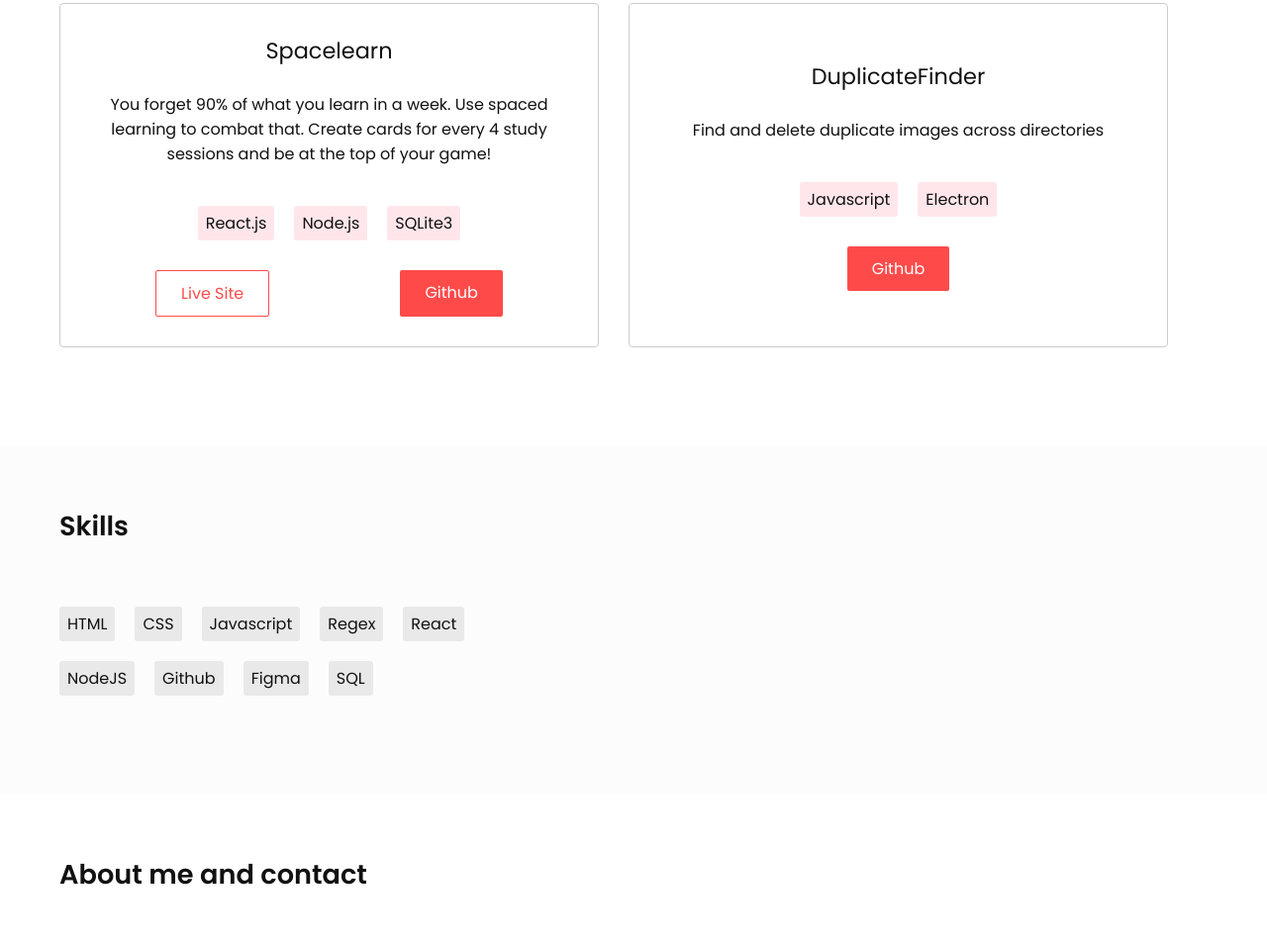
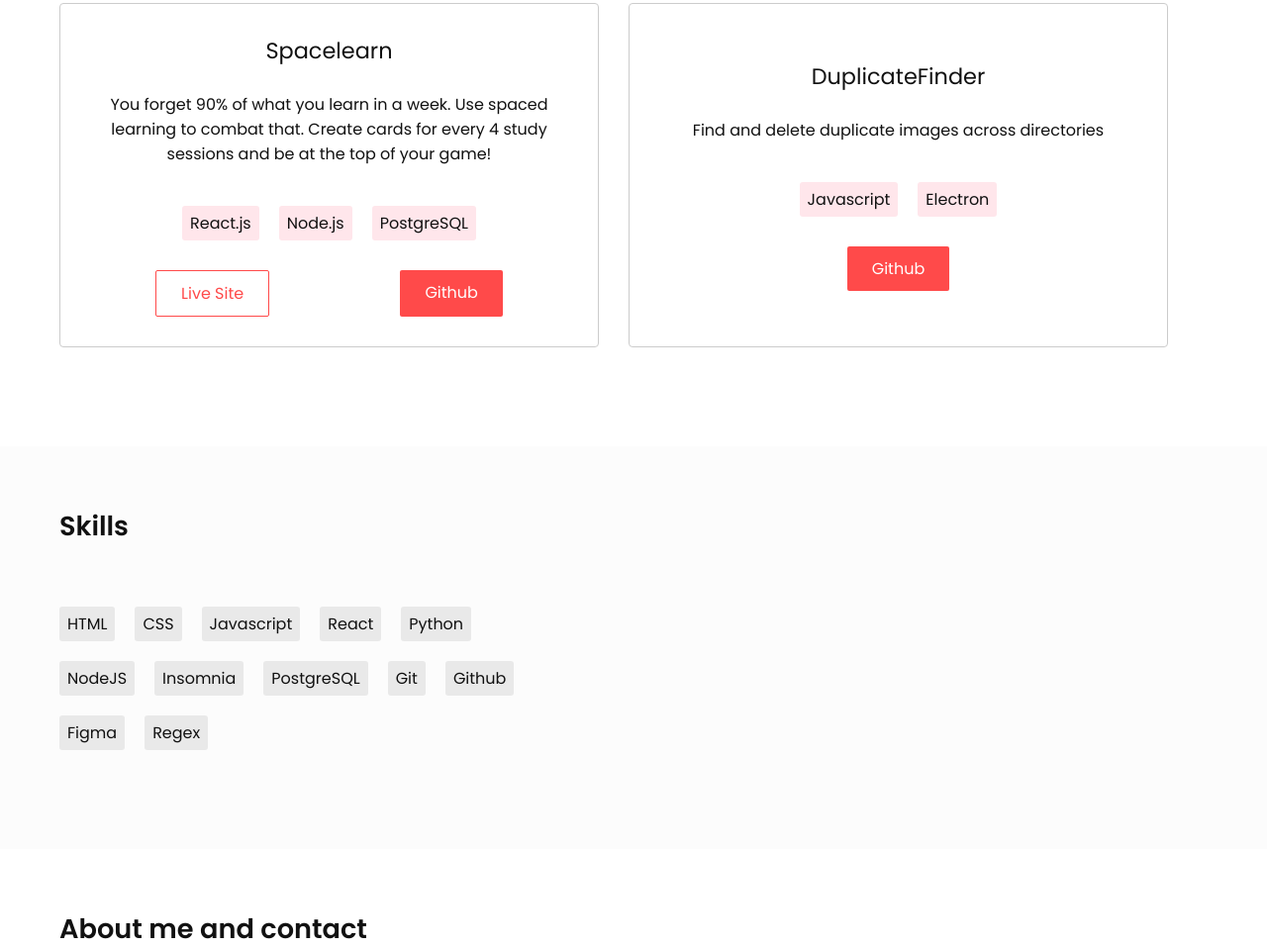
Before and after one commit to AkhilLV/portfolio, a plain HTML site: page index.html in a window 1280 px wide. Shown: the part 558-1516 px from the top of the page at 99% size. Drawn offline with Linux system fonts and the light colour scheme.

Commit message:
updated skills

```diff
--- a/index.html
+++ b/index.html
@@ -52,7 +52,7 @@
           <div class="project-tech-stack">
             <p class="skill">React.js</p>
             <p class="skill">Node.js</p>
-            <p class="skill">SQLite3</p>
+            <p class="skill">PostgreSQL</p>
           </div>
           <div class="project-buttons">
             <a
@@ -92,12 +92,15 @@
         <p class="skill">HTML</p>
         <p class="skill">CSS</p>
         <p class="skill">Javascript</p>
-        <p class="skill">Regex</p>
         <p class="skill">React</p>
+        <p class="skill">Python</p>
         <p class="skill">NodeJS</p>
+        <p class="skill">Insomnia</p>
+        <p class="skill">PostgreSQL</p>
+        <p class="skill">Git</p>
         <p class="skill">Github</p>
         <p class="skill">Figma</p>
-        <p class="skill">SQL</p>
+        <p class="skill">Regex</p>
       </div>
     </div>
 
```
